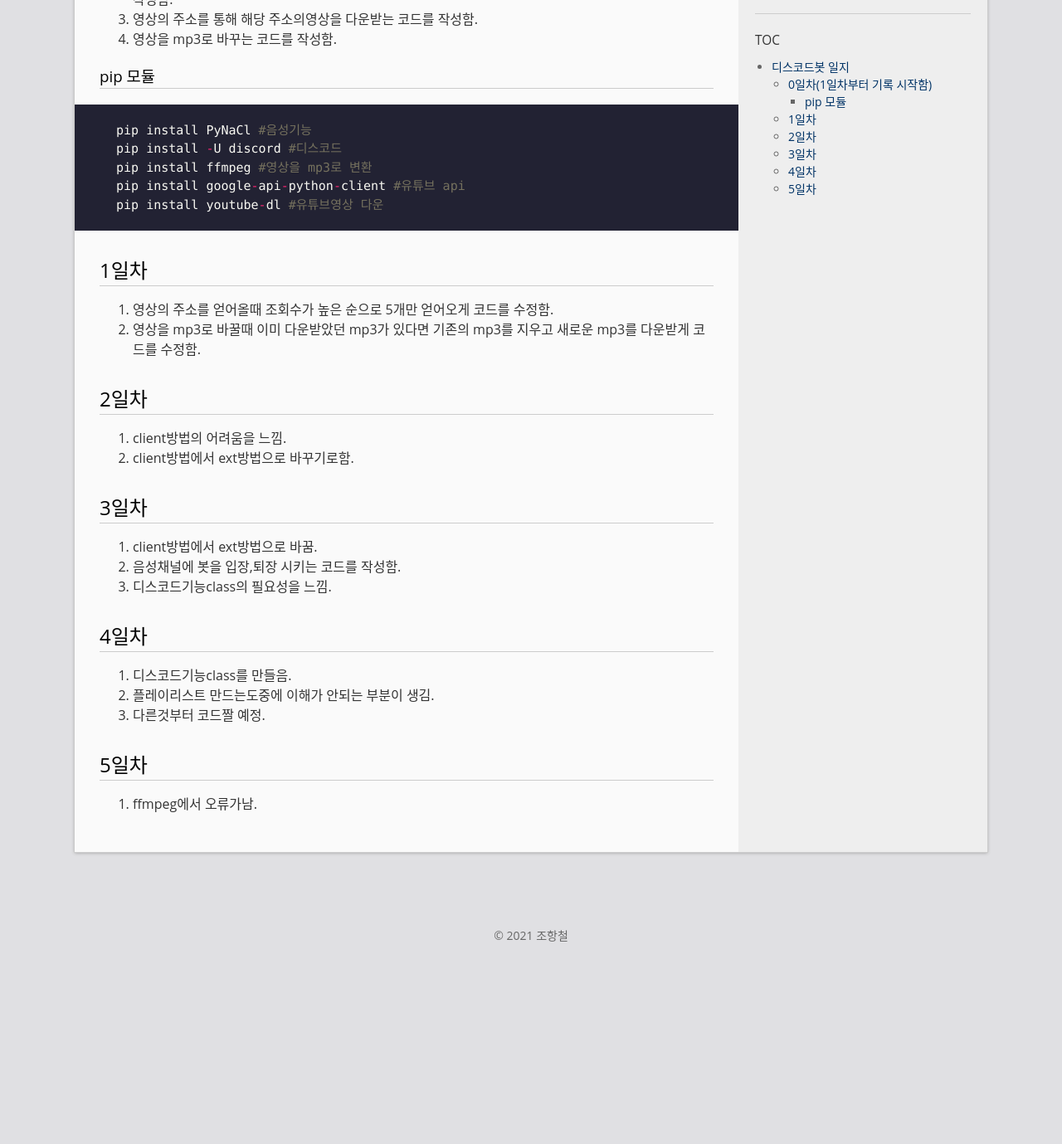
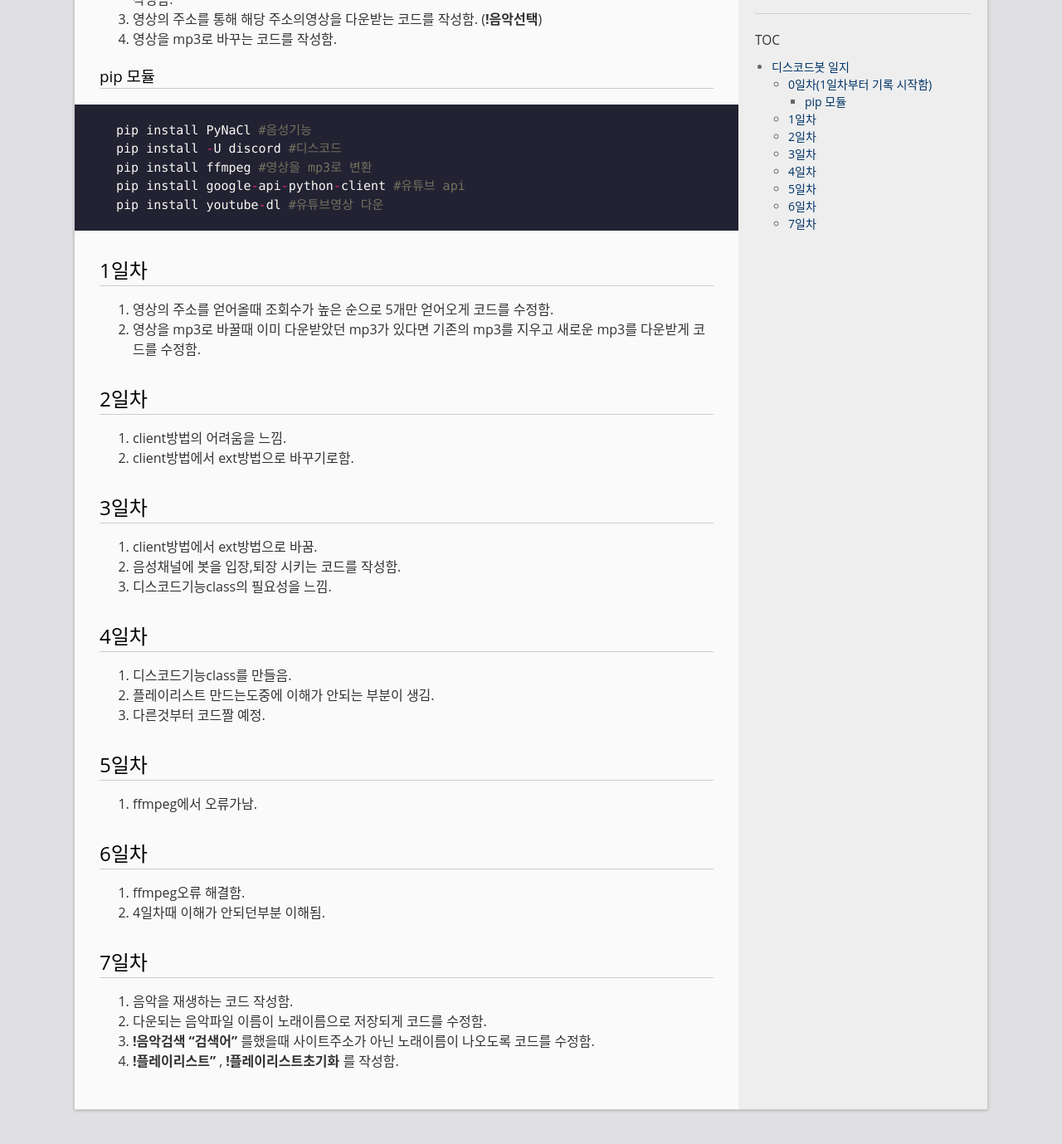
Before and after one commit to chohz1003/chohz1003.github.com, a Jekyll site: the page built from _posts/2021-07-17-Discord-Bot.md, in a window 1280 px wide and 1400 px high, scrolled down 494 px. Shown: the top 1379 px of the window at 83% size. Built offline with Jekyll 4.4.1, drawn with Linux system fonts in a browser that asks for light colours; before the commit the page ends 1692 px from its top, so only the background shows below that.

Commit message:
Update 2021-07-17-Discord-Bot.md

```diff
--- a/_posts/2021-07-17-Discord-Bot.md
+++ b/_posts/2021-07-17-Discord-Bot.md
@@ -12,7 +12,7 @@ permalink: /archivers/Discord Bot
 ## 0일차(1일차부터 기록 시작함)
 1. 디스코드봇을 만들고 필요한 오픈소스들을 다운받음.
 2. 디스코드에서 **!음악 "검색어"** 를 통해 유튜브에 "검색어"를 쳤을때 나오는 영상의 주소를 얻어오는 코드를 작성함.
-3. 영상의 주소를 통해 해당 주소의영상을 다운받는 코드를 작성함.
+3. 영상의 주소를 통해 해당 주소의영상을 다운받는 코드를 작성함. (**!음악선택**)
 4. 영상을 mp3로 바꾸는 코드를 작성함.
 
 ### pip 모듈
@@ -44,3 +44,13 @@ pip install youtube-dl #유튜브영상 다운
 
 ## 5일차
 1. ffmpeg에서 오류가남.
+
+## 6일차
+1. ffmpeg오류 해결함.
+2. 4일차때 이해가 안되던부분 이해됨.
+
+## 7일차
+1. 음악을 재생하는 코드 작성함.
+2. 다운되는 음악파일 이름이 노래이름으로 저장되게 코드를 수정함.
+3. **!음악검색 "검색어"** 를했을때 사이트주소가 아닌 노래이름이 나오도록 코드를 수정함.
+4. **!플레이리스트"** , **!플레이리스트초기화** 를 작성함.
```
